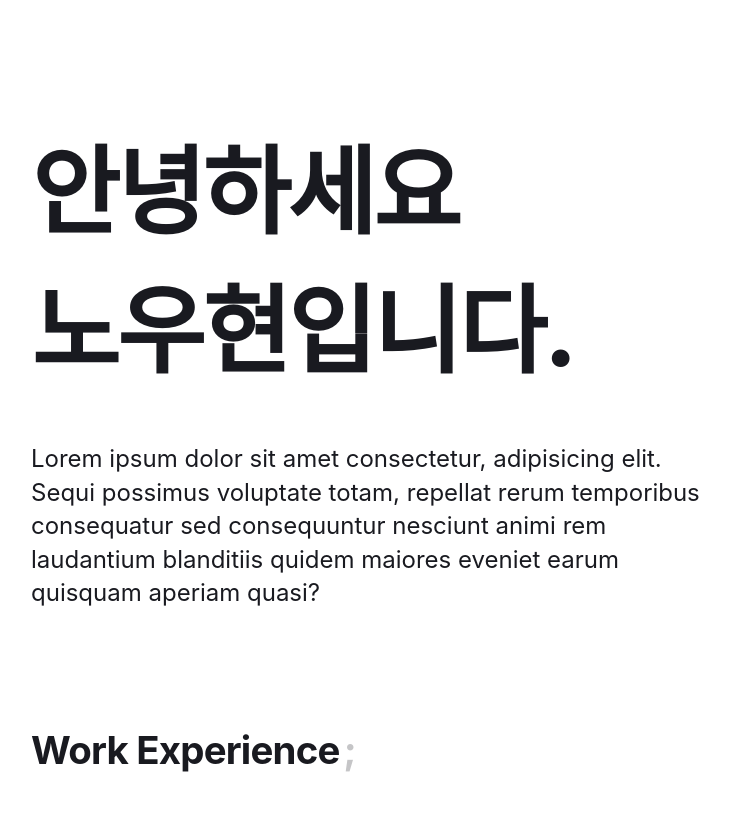
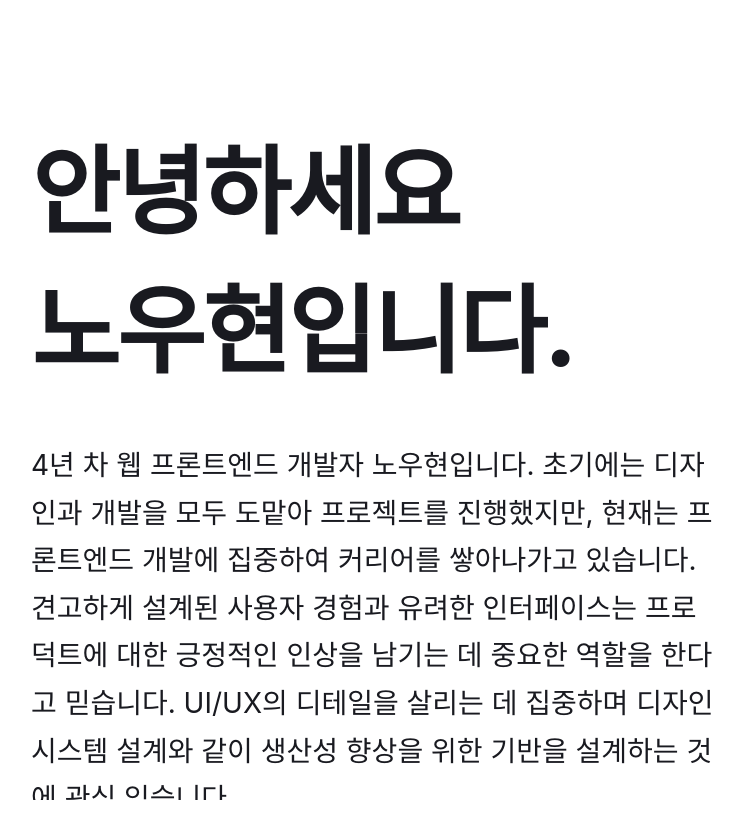
Before and after one commit to rohjs/resume, a Next.js app: page / in a window 1280 px wide. Shown: the top 838 px of the page, without its empty margins (265-1008 px from the left). Built offline with nearby package versions, Linux system fonts and the light colour scheme; a web font is replaced by a local one.

Commit message:
🚧 Update contents

```diff
--- a/components/cover.tsx
+++ b/components/cover.tsx
@@ -9,10 +9,15 @@ export default function Cover() {
         노우현입니다.
       </h1>
       <p>
-        Lorem ipsum dolor sit amet consectetur, adipisicing elit. Sequi possimus
-        voluptate totam, repellat rerum temporibus consequatur sed consequuntur
-        nesciunt animi rem laudantium blanditiis quidem maiores eveniet earum
-        quisquam aperiam quasi?
+        4년 차 웹 프론트엔드 개발자 노우현입니다. 초기에는 디자인과 개발을 모두
+        도맡아 프로젝트를 진행했지만, 현재는 프론트엔드 개발에 집중하여 커리어를
+        쌓아나가고 있습니다.
+      </p>
+      <p>
+        견고하게 설계된 사용자 경험과 유려한 인터페이스는 프로덕트에 대한
+        긍정적인 인상을 남기는 데 중요한 역할을 한다고 믿습니다. UI/UX의
+        디테일을 살리는 데 집중하며 디자인 시스템 설계와 같이 생산성 향상을 위한
+        기반을 설계하는 것에 관심 있습니다.
       </p>
     </StyledCover>
   )
--- a/components/styles.ts
+++ b/components/styles.ts
@@ -66,7 +66,7 @@ export const StyledCover = styled.section`
 
   p {
     font-size: 1.2rem;
-    line-height: 1.4;
+    line-height: 1.7;
   }
 
   @media screen and (min-width: 768px) {
@@ -78,7 +78,7 @@ export const StyledCover = styled.section`
     }
 
     p {
-      font-size: 1.5rem;
+      font-size: 1.75rem;
     }
   }
 `
@@ -163,6 +163,14 @@ export const StyledCard = styled.article`
 export const StyledWorkCard = styled(StyledCard)`
   header {
     flex-shrink: 0;
+
+    strong {
+      display: block;
+      font-size: 0.75rem;
+      font-weight: 400;
+      letter-spacing: 0;
+      color: #3f4150;
+    }
   }
 
   .content {
@@ -191,6 +199,11 @@ export const StyledWorkCard = styled(StyledCard)`
     header {
       width: 39%;
       padding-right: 2rem;
+
+      strong {
+        font-size: 0.75rem;
+        line-height: 1.3;
+      }
     }
 
     .content {
--- a/components/work-card.tsx
+++ b/components/work-card.tsx
@@ -6,7 +6,15 @@ type WorkCardProps = {
 }
 
 export default function WorkCard({ work }: WorkCardProps) {
-  const { company, companyUrl, role, startedAt, endedAt, projects } = work
+  const {
+    company,
+    companyUrl,
+    role,
+    startedAt,
+    endedAt,
+    projects,
+    serviceAvailable,
+  } = work
 
   return (
     <StyledWorkCard>
@@ -40,6 +48,8 @@ export default function WorkCard({ work }: WorkCardProps) {
             )}
           </dd>
         </dl>
+
+        {!serviceAvailable && <strong> (서비스 종료)</strong>}
       </header>
 
       <div className="content">
--- a/pages/data.ts
+++ b/pages/data.ts
@@ -9,13 +9,13 @@ export const works: Work[] = [
       {
         title: 'AQX 프론트엔드',
         description:
-          '신입 프론트엔드 개발자로서 암호화폐 선물 거래소 AQX의 프론트엔드를 개발했습니다. 개발 초기 단계부터 팀에 합류하여 클로즈 베타를 성공적으로 런치하였고, 현재 오픈 베타 준비 과정에 있습니다.\n시니어 개발자와 협업하여 프론트엔드 팀을 이끌었고, 저는 TradingView 차트를 제외한 프론트엔드 및 백오피스 인터페이스 개발을 주로 맡고 있습니다.',
+          '신입 프론트엔드 개발자로서 암호화폐 선물 거래소 AQX의 프론트엔드를 개발했습니다. 개발 초기 단계부터 팀에 합류하여 클로즈 베타를 성공적으로 런치 하였고, 현재 오픈 베타 준비 과정에 있습니다. 시니어 개발자와 협업하여 두 명이서 프론트엔드 팀을 이끌었고, 저는 TradingView 차트를 제외한 프론트엔드 및 백오피스 인터페이스 개발을 주로 맡고 있습니다.',
         details: [
           '프론트엔드 인터페이스 구현',
           'WebSocket으로 실시간 전달되는 데이터를 Redux로 관리',
           '반응형 디자인 구현 (기여도 100%)',
           'CS / KYC 백오피스 툴 개발',
-          '이메일 템플릿 제작 및 관리',
+          '이메일 템플릿 제작 및 유지보수',
           'Google Analytics 4 설정 및 추적코드 세팅',
           '다국어 지원 대응 🇬🇧 🇨🇳 🇷🇺 🇰🇷',
         ],
@@ -42,13 +42,13 @@ export const works: Work[] = [
       {
         title: 'IssueHunt 디자인 & 프론트엔드',
         description:
-          '오픈소스 커뮤니티를 위한 바운티 플랫폼인 이슈헌트의 디자인과 프론트엔드 개발을 진행했습니다. 비즈니스의 요구에 따라 UI를 설계하고 개발하는 것까지가 저의 역할이었습니다. 디자인과 프론트엔드 개발을 모두 맡다 보니 자연스럽게 디자인 시스템 구축에 관심을 갖게 되었고, 재사용 가능한 디자인 시스템을 구축해 생산성 증진에 기여했습니다.',
+          '오픈소스 커뮤니티 바운티 플랫폼 이슈헌트의 디자인과 프론트엔드 개발을 진행했습니다. 비즈니스의 요구에 따라 UI를 제작하고 개발하는 것까지가 저의 역할이었습니다. 디자인과 프론트엔드 개발을 모두 혼자 맡다 보니 자연스레 디자인 시스템 구축에 관심을 갖게 되었고, 재사용 가능한 디자인 시스템을 구축해 생산성 증진에 기여했습니다.',
         details: [
           'IssueHunt UI 디자인 및 프론트엔드 개발',
-          'Github OAuth 구현',
-          '디자인 시스템 구축 및 유지관리',
+          'Github OAuth 로그인 구현',
+          '디자인 시스템 구축 및 유지보수',
           '이벤트 홍보용 웹사이트 구현',
-          '재사용 가능한 Figma 컴포넌트를 만들어 제공하여 커뮤니케이션의 효율 증진',
+          '재사용 가능한 Figma 컴포넌트를 만들어 제공하여 팀 간 커뮤니케이션의 효율 증진',
         ],
         techStacks: [
           'React',
@@ -71,9 +71,12 @@ export const works: Work[] = [
     endedAt: new Date('4/1/18').getTime(),
     projects: [
       {
-        title: 'Revisolution 디자인 & 프론트엔드',
-        description: 'Revisolution',
-        details: ['1', '2'],
+        title: 'Revisolution 디자인 & 퍼블리싱',
+        description: '',
+        details: [
+          'Revisolution 서비스 UI/UX 디자인',
+          'UI 컴포넌트 제작 (스타일 작업 Only)',
+        ],
         techStacks: [
           'React',
           'Redux',
@@ -82,6 +85,7 @@ export const works: Work[] = [
           'Github',
           'Sketchapp',
         ],
+        projectUrl: 'https://vimeo.com/246100729',
       },
     ],
     serviceAvailable: false,
@@ -90,25 +94,21 @@ export const works: Work[] = [
 
 export const skills: Skill[] = [
   {
-    title: 'HTML/CSS',
-    details: ['hahaha', 'bealsdfj'],
-  },
-  {
     title: 'Design',
     details: ['Figma', 'Sketchapp'],
   },
   {
     title: 'Language',
-    details: ['Korean', 'English'],
+    details: ['한국어', 'English'],
   },
 ]
 
 export const data: Data[] = [
   {
-    title: '오픈소스 프로젝트',
+    title: '오픈소스 프로젝트 🚀',
     details: [
       'prismy(https://github.com/prismyland/prismy)',
-      'Typescript 번역(https://github.com/rohjs/typescript-book)',
+      'Deep Dive TypeScript 번역(https://github.com/rohjs/typescript-book)',
     ],
   },
   {
@@ -116,14 +116,14 @@ export const data: Data[] = [
     details: ['김버그 유튜브 채널(https://www.youtube.com/c/kimbug)'],
   },
   {
-    title: '구름에듀 온라인 강의',
+    title: '구름에듀 온라인 강의 ☁️',
     details: [
       '김버그의 UI 개발 부트캠프(https://bit.ly/31lsOw9)',
       '김버그의 HTML & CSS는 재밌다(https://bit.ly/3GLXreq)',
     ],
   },
   {
-    title: '서강대학교 Art & Technology',
-    details: ['2020.2 졸업'],
+    title: '서강대학교 Art & Technology 🎓',
+    details: ['2020.2 서강대학교 지식융합학부 Art & Technology학 졸업'],
   },
 ]
```
